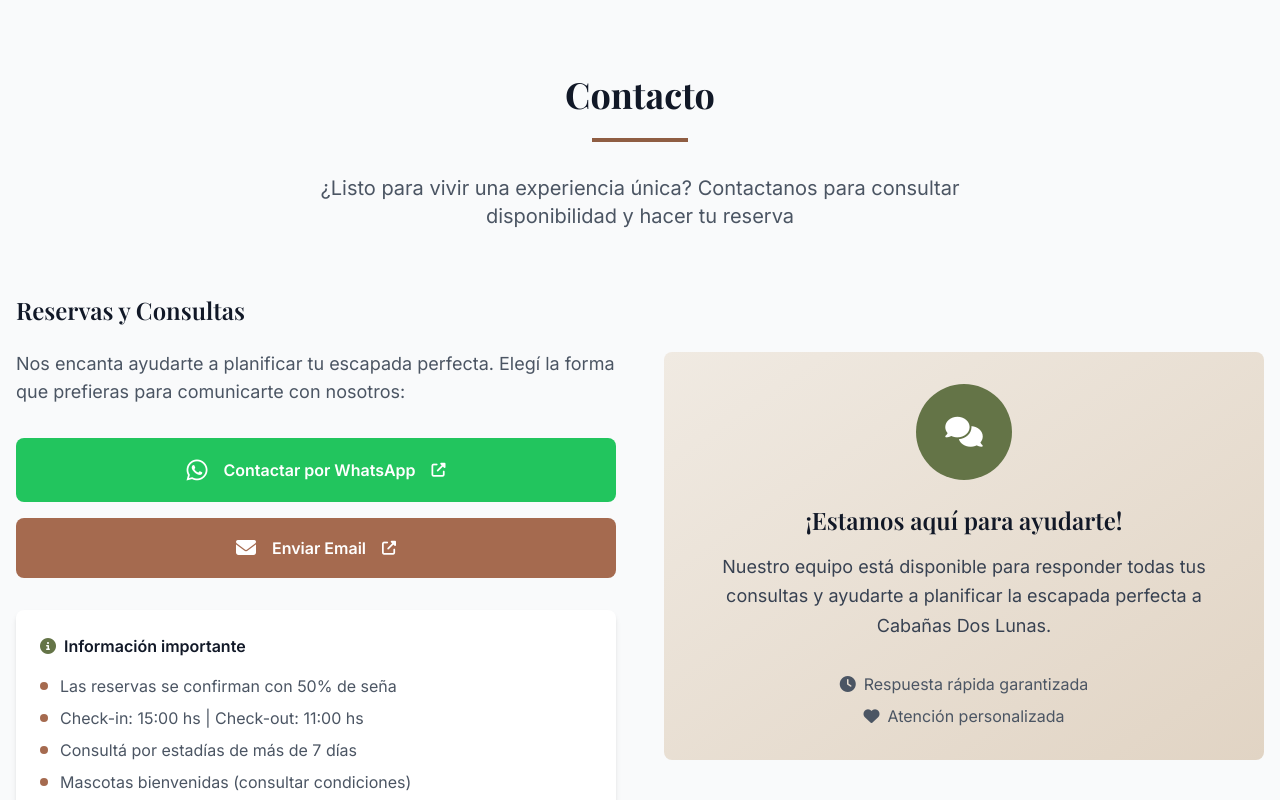
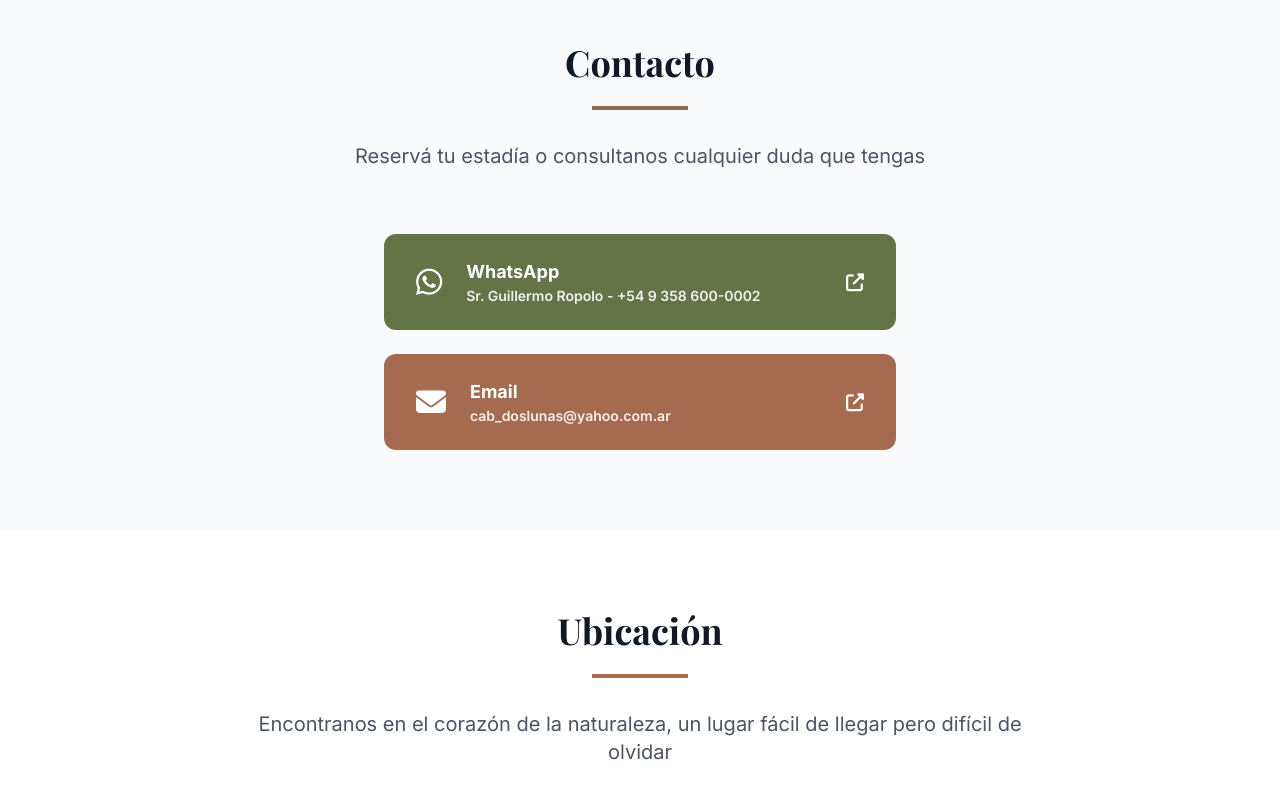
Before and after one commit to maxiTiton/DosLunas, a React (Vite) app: page / in a window 1280 px wide. Shown: the part 2600-3400 px from the top of the page. Built offline with nearby package versions, Linux system fonts and the light colour scheme; a web font is replaced by a local one.

Commit message:
pagina completa en formato escritorio

```diff
--- a/src/App.jsx
+++ b/src/App.jsx
@@ -5,6 +5,7 @@ import Nosotros from './components/Nosotros'
 import Cabanas from './components/Cabanas'
 import Contacto from './components/Contacto'
 import Ubicacion from './components/Ubicacion'
+import Footer from './components/Footer'
 import './App.css'
 
 function App() {
@@ -18,6 +19,7 @@ function App() {
       <Cabanas />
       <Contacto />
       <Ubicacion />
+      <Footer />
     </div>
   )
 }
--- a/src/components/Cabanas.jsx
+++ b/src/components/Cabanas.jsx
@@ -99,7 +99,7 @@ const Cabanas = () => {
   return (
     <section id="cabanas" className="py-20 bg-white">
       <div className="max-w-7xl mx-auto px-4">
-        <div className="text-center mb-16">
+        <div className={`text-center ${selectedCabana ? 'mb-16' : 'mb-8'}`}>
           <h2 className="text-3xl md:text-4xl font-display font-bold text-gray-900 mb-6">
             Nuestras Cabañas
           </h2>
--- a/src/components/Contacto.jsx
+++ b/src/components/Contacto.jsx
@@ -1,9 +1,8 @@
 import React from 'react'
 
 const Contacto = () => {
-  // Aquí pondrás los datos reales de contacto
-  const whatsappNumber = "5491234567890" // Reemplaza con el número real
-  const email = "info@doslunas.com" // Reemplaza con el email real
+  const whatsappNumber = "5493586000002" // Número proporcionado
+  const email = "cab_doslunas@yahoo.com.ar" // Email proporcionado
 
   const handleWhatsApp = () => {
     const message = encodeURIComponent("Hola! Me interesa hacer una reserva en Cabañas Dos Lunas. ¿Podrían brindarme más información?")
@@ -12,110 +11,57 @@ const Contacto = () => {
 
   const handleEmail = () => {
     const subject = encodeURIComponent("Consulta sobre reserva - Cabañas Dos Lunas")
-    const body = encodeURIComponent("Hola! Me interesa hacer una reserva en Cabañas Dos Lunas. ¿Podrían brindarme más información sobre disponibilidad y tarifas?")
-    window.open(`mailto:${email}?subject=${subject}&body=${body}`, '_blank')
+    window.open(`mailto:${email}?subject=${subject}`, '_blank')
   }
 
   return (
     <section id="contacto" className="py-20 bg-gray-50">
-      <div className="max-w-7xl mx-auto px-4">
+      <div className="max-w-4xl mx-auto px-4">
         <div className="text-center mb-16">
           <h2 className="text-3xl md:text-4xl font-display font-bold text-gray-900 mb-6">
             Contacto
           </h2>
-          <div className="w-24 h-1 bg-terra-600 mx-auto mb-8"></div>
-          <p className="text-xl text-gray-600 max-w-3xl mx-auto">
-            ¿Listo para vivir una experiencia única? Contactanos para consultar disponibilidad y hacer tu reserva
+          <div className="w-24 h-1 bg-wood-600 mx-auto mb-8"></div>
+          <p className="text-xl text-gray-600 max-w-2xl mx-auto">
+            Reservá tu estadía o consultanos cualquier duda que tengas
           </p>
         </div>
 
-        <div className="grid lg:grid-cols-2 gap-12 items-center">
-          {/* Información de contacto */}
-          <div className="space-y-8">
-            <div>
-              <h3 className="text-2xl font-display font-semibold text-gray-900 mb-6">
-                Reservas y Consultas
-              </h3>
-              <p className="text-lg text-gray-600 mb-8">
-                Nos encanta ayudarte a planificar tu escapada perfecta. Elegí la forma que prefieras para comunicarte con nosotros:
-              </p>
+        {/* Botones de contacto centrados */}
+        <div className="max-w-lg mx-auto space-y-6">
+          {/* WhatsApp */}
+          <button
+            onClick={handleWhatsApp}
+            className="w-full flex items-center space-x-6 bg-sage-600 hover:bg-sage-800 text-white px-8 py-6 rounded-xl font-semibold transition-all duration-300 hover:scale-105 hover:shadow-2xl group"
+          >
+            <div className="flex-shrink-0">
+              <i className="fab fa-whatsapp text-3xl"></i>
             </div>
+            <div className="flex-1 text-left">
+              <div className="text-lg font-bold">WhatsApp</div>
+              <div className="text-sm opacity-90">Sr. Guillermo Ropolo - +54 9 358 600-0002</div>
+            </div>
+            <div className="flex-shrink-0">
+              <i className="fas fa-external-link-alt text-lg group-hover:translate-x-1 transition-transform"></i>
+            </div>
+          </button>
 
-            {/* Botones de contacto */}
-            <div className="space-y-4">
-              <button
-                onClick={handleWhatsApp}
-                className="w-full flex items-center justify-center space-x-4 bg-green-500 hover:bg-green-600 text-white px-6 py-4 rounded-lg font-semibold transition-colors group"
-              >
-                <i className="fab fa-whatsapp text-2xl"></i>
-                <span>Contactar por WhatsApp</span>
-                <i className="fas fa-external-link-alt text-sm group-hover:translate-x-1 transition-transform"></i>
-              </button>
-
-              <button
-                onClick={handleEmail}
-                className="w-full flex items-center justify-center space-x-4 bg-brick-600 hover:bg-brick-700 text-white px-6 py-4 rounded-lg font-semibold transition-colors group"
-              >
-                <i className="fas fa-envelope text-xl"></i>
-                <span>Enviar Email</span>
-                <i className="fas fa-external-link-alt text-sm group-hover:translate-x-1 transition-transform"></i>
-              </button>
+          {/* Email */}
+          <button
+            onClick={handleEmail}
+            className="w-full flex items-center space-x-6 bg-brick-600 hover:bg-brick-800 text-white px-8 py-6 rounded-xl font-semibold transition-all duration-300 hover:scale-105 hover:shadow-2xl group"
+          >
+            <div className="flex-shrink-0">
+              <i className="fas fa-envelope text-3xl"></i>
             </div>
-
-            {/* Información adicional */}
-            <div className="bg-white p-6 rounded-lg shadow-md">
-              <h4 className="font-semibold text-gray-900 mb-4 flex items-center">
-                <i className="fas fa-info-circle text-sage-600 mr-2"></i>
-                Información importante
-              </h4>
-              <ul className="space-y-2 text-gray-600">
-                <li className="flex items-start">
-                  <span className="w-2 h-2 bg-brick-600 rounded-full mt-2 mr-3 flex-shrink-0"></span>
-                  <span>Las reservas se confirman con 50% de seña</span>
-                </li>
-                <li className="flex items-start">
-                  <span className="w-2 h-2 bg-brick-600 rounded-full mt-2 mr-3 flex-shrink-0"></span>
-                  <span>Check-in: 15:00 hs | Check-out: 11:00 hs</span>
-                </li>
-                <li className="flex items-start">
-                  <span className="w-2 h-2 bg-brick-600 rounded-full mt-2 mr-3 flex-shrink-0"></span>
-                  <span>Consultá por estadías de más de 7 días</span>
-                </li>
-                <li className="flex items-start">
-                  <span className="w-2 h-2 bg-brick-600 rounded-full mt-2 mr-3 flex-shrink-0"></span>
-                  <span>Mascotas bienvenidas (consultar condiciones)</span>
-                </li>
-              </ul>
+            <div className="flex-1 text-left">
+              <div className="text-lg font-bold">Email</div>
+              <div className="text-sm opacity-90">cab_doslunas@yahoo.com.ar</div>
             </div>
-          </div>
-
-          {/* Imagen o contenido visual */}
-          <div className="relative">
-            <div className="bg-gradient-to-br from-wood-100 to-wood-200 rounded-lg p-8 h-full min-h-96">
-              <div className="text-center h-full flex flex-col justify-center">
-                <div className="w-24 h-24 bg-sage-600 rounded-full flex items-center justify-center mx-auto mb-6">
-                  <i className="fas fa-comments text-white text-3xl"></i>
-                </div>
-                <h3 className="text-2xl font-display font-semibold text-gray-900 mb-4">
-                  ¡Estamos aquí para ayudarte!
-                </h3>
-                <p className="text-gray-700 text-lg leading-relaxed">
-                  Nuestro equipo está disponible para responder todas tus consultas y
-                  ayudarte a planificar la escapada perfecta a Cabañas Dos Lunas.
-                </p>
-                <div className="mt-8 space-y-2 text-gray-600">
-                  <p className="flex items-center justify-center">
-                    <i className="fas fa-clock mr-2"></i>
-                    Respuesta rápida garantizada
-                  </p>
-                  <p className="flex items-center justify-center">
-                    <i className="fas fa-heart mr-2"></i>
-                    Atención personalizada
-                  </p>
-                </div>
-              </div>
+            <div className="flex-shrink-0">
+              <i className="fas fa-external-link-alt text-lg group-hover:translate-x-1 transition-transform"></i>
             </div>
-          </div>
+          </button>
         </div>
       </div>
     </section>
--- /dev/null
+++ b/src/components/Footer.jsx
@@ -0,0 +1,38 @@
+import React from 'react'
+
+const Footer = () => {
+  return (
+    <footer className="bg-white border-t border-gray-200 py-12">
+      <div className="max-w-7xl mx-auto px-4">
+        <div className="text-center">
+          <div className="text-3xl font-display font-bold text-gray-900 mb-4">
+            Cabañas Dos Lunas
+          </div>
+          <p className="text-gray-600 mb-6">
+            Tu refugio perfecto en la naturaleza
+          </p>
+          <div className="flex justify-center space-x-6 text-gray-500 mb-8">
+            <button
+              onClick={() => window.open(`https://wa.me/5493586000002`, '_blank')}
+              className="hover:text-green-500 transition-colors"
+            >
+              <i className="fab fa-whatsapp text-2xl"></i>
+            </button>
+            <button
+              onClick={() => window.open(`mailto:cab_doslunas@yahoo.com.ar`, '_blank')}
+              className="hover:text-brick-600 transition-colors"
+            >
+              <i className="fas fa-envelope text-2xl"></i>
+            </button>
+          </div>
+          <div className="flex flex-col items-center">
+            <div className="w-[28rem] h-px bg-gray-200 mb-8"></div>
+            <p className="text-sm text-gray-500 mb-1">&copy; 2025 Cabañas Dos Lunas. Todos los derechos reservados.</p>
+          </div>
+        </div>
+      </div>
+    </footer>
+  )
+}
+
+export default Footer
--- a/src/components/Nosotros.jsx
+++ b/src/components/Nosotros.jsx
@@ -29,7 +29,7 @@ const Nosotros = () => {
             <div className="relative z-10">
               <div className="space-y-5 text-gray-700 text-justify leading-relaxed">
                 <p className="text-base leading-7">
-                  <em>Dos Lunas</em> es un complejo de cabañas totalmente equipadas, ubicado en lo alto de una colina serrana, en plena naturaleza de Alpa Corral.
+                  <em>Dos Lunas</em> es un complejo de cabañas totalmente equipadas, ubicado en una colina serrana, en plena naturaleza de Alpa Corral.
                 </p>
 
                 <p className="text-base leading-7">
@@ -37,11 +37,11 @@ const Nosotros = () => {
                 </p>
 
                 <p className="text-base leading-7">
-                  El predio cuenta con un parque arbolado con juegos infantiles —hamacas, tobogán y espacio verde para disfrutar en familia—, a solo pasos del cauce.
+                  El predio ofrece un parque arbolado con juegos infantiles, como hamacas y tobogán, y una amplia zona verde ideal para disfrutar en familia o con amigos.
                 </p>
 
                 <p className="text-base leading-7">
-                  Como sugiere el nombre, la <em>luna</em> también forma parte del lugar: rige los ciclos de la naturaleza, ilumina las noches claras y acompaña el descanso de quienes nos visitan.
+                  Como sugiere el nombre, la <em>luna</em> también forma parte del lugar: rige los ciclos de la naturaleza, ilumina las noches y acompaña el descanso de quienes nos visitan.
                 </p>
               </div>
             </div>
--- a/src/components/Ubicacion.jsx
+++ b/src/components/Ubicacion.jsx
@@ -1,12 +1,11 @@
 import React from 'react'
 
 const Ubicacion = () => {
-  // Coordenadas reales de las cabañas
-  const coordenadas = "-32.6874453,-64.7259486"
-  const direccion = "El Aguaribay (no Los Aromos como muestra Google Maps)"
-
   const handleMaps = () => {
-    window.open(`https://www.google.com.ar/maps/@-32.6874453,-64.7259486,115m/data=!3m1!1e3?hl=es&entry=ttu&g_ep=EgoyMDI1MDcyMi4wIKXMDSoASAFQAw%3D%3D`, '_blank')
+    window.open(
+      'https://www.google.com/maps/place/32%C2%B041\'15.2%22S+64%C2%B043\'32.9%22W/@-32.6875514,-64.7267353,319m/data=!3m2!1e3!4b1!4m4!3m3!8m2!3d-32.687553!4d-64.725802?hl=en-US&entry=ttu',
+      '_blank'
+    )
   }
 
   return (
@@ -24,10 +23,10 @@ const Ubicacion = () => {
 
         <div className="max-w-4xl mx-auto">
           {/* Mapa de Google Maps */}
-          <div className="relative mb-8">
+          <div className="relative mb-6">
             <div className="bg-gray-200 rounded-2xl overflow-hidden shadow-lg h-96">
               <iframe
-                src={`https://www.google.com.ar/maps/embed?pb=!1m18!1m12!1m3!1d500!2d-64.7259486!3d-32.6874453!2m3!1f0!2f0!3f0!3m2!1i1024!2i768!4f13.1!3m3!1m2!1s0x0%3A0x0!2zMzLCsDQxJzE0LjciUyA2NMKwNDMnMzQuNyJX!5e1!3m2!1ses!2sar!4v1634567890123`}
+                src="https://www.google.com/maps/embed?pb=!1m14!1m8!1m3!1d600.0533138631299!2d-64.725802!3d-32.687553!3m2!1i1024!2i768!4f13.1!3m3!1m2!1s0x0%3A0x0!2zMzLCsDQxJzE1LjIiUyA2NMKwNDMnMzIuOSJX!5e1!3m2!1ses-419!2sar!4v1721899000000!5m2!1ses-419!2sar"
                 width="100%"
                 height="100%"
                 style={{ border: 0 }}
@@ -42,9 +41,8 @@ const Ubicacion = () => {
           {/* Aclaración importante */}
           <div className="mb-8 text-center">
             <p className="text-gray-700 leading-relaxed">
-              <span className="font-bold !italic text-brick-600">Aclaración importante:</span> Google Maps muestra incorrectamente
-              el nombre de la calle como "Los Aromos" ya que la calle correcta es "El Aguaribay".
-              Las coordenadas están bien marcadas y te dirigirán al lugar exacto.
+              <span className="font-bold italic text-brick-600">Aclaración importante:</span> Google Maps aún muestra incorrectamente
+              el nombre de la calle como "Los Aromos". La dirección correcta es "El Aguaribay". Sin embargo, las coordenadas son precisas y te llevarán al lugar exacto.
             </p>
           </div>
 
@@ -52,7 +50,7 @@ const Ubicacion = () => {
           <div className="text-center">
             <button
               onClick={handleMaps}
-              className="inline-flex items-center justify-center space-x-4 bg-blue-600 hover:bg-blue-700 text-white px-8 py-4 rounded-lg font-semibold transition-colors group text-lg"
+              className="inline-flex items-center justify-center space-x-4 bg-brick-600 hover:bg-brick-800 text-white px-8 py-4 rounded-lg font-semibold transition-colors group text-lg"
             >
               <i className="fas fa-map-marker-alt text-xl"></i>
               <span>Abrir en Google Maps</span>
@@ -61,37 +59,6 @@ const Ubicacion = () => {
           </div>
         </div>
       </div>
-
-      {/* Footer */}
-      <footer className="mt-20 border-t border-gray-200 pt-12">
-        <div className="max-w-7xl mx-auto px-4">
-          <div className="text-center">
-            <div className="text-3xl font-display font-bold text-gray-900 mb-4">
-              Cabañas Dos Lunas
-            </div>
-            <p className="text-gray-600 mb-6">
-              Tu refugio perfecto en la naturaleza
-            </p>
-            <div className="flex justify-center space-x-6 text-gray-500">
-              <button
-                onClick={() => window.open(`https://wa.me/5491234567890`, '_blank')}
-                className="hover:text-green-500 transition-colors"
-              >
-                <i className="fab fa-whatsapp text-2xl"></i>
-              </button>
-              <button
-                onClick={() => window.open(`mailto:info@doslunas.com`, '_blank')}
-                className="hover:text-brick-600 transition-colors"
-              >
-                <i className="fas fa-envelope text-2xl"></i>
-              </button>
-            </div>
-            <div className="mt-8 pt-8 border-t border-gray-200 text-sm text-gray-500">
-              <p>&copy; 2025 Cabañas Dos Lunas. Todos los derechos reservados.</p>
-            </div>
-          </div>
-        </div>
-      </footer>
     </section>
   )
 }
```
